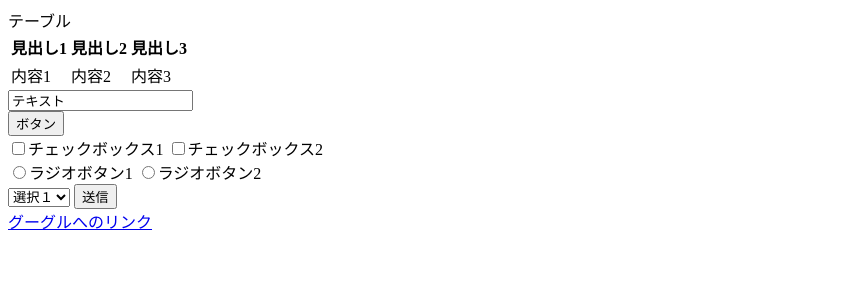
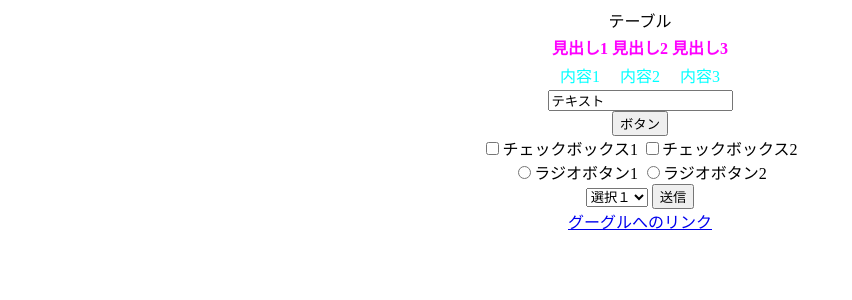
Before and after one commit to FujiiNoritsugu/Python_WebApp, a Flask app: page /try_html in a window 1280 px wide. Shown: the top 300 px of the page, without its empty margins (0-852 px from the left). Run offline with Flask 2, Linux system fonts and the light colour scheme.

Commit message:
CSSについて

```diff
--- a/static/test_css.css
+++ /dev/null
@@ -1,2 +0,0 @@
-#test_id {color:yellow;}
-td#test_id {color:cyan;}
--- /dev/null
+++ b/static/try_css.css
@@ -0,0 +1,4 @@
+th {color: magenta;}
+td {color:cyan;}
+body {text-align: center;}
+table {margin: auto;}
--- a/templates/try_html.html
+++ b/templates/try_html.html
@@ -2,6 +2,7 @@
 <html>
     <head>
         <title>演習用のHTML</title>
+        <link rel="stylesheet" href="{{url_for('static', filename='try_css.css')}}">
     </head>
     <body>
         テーブル<br>
```
